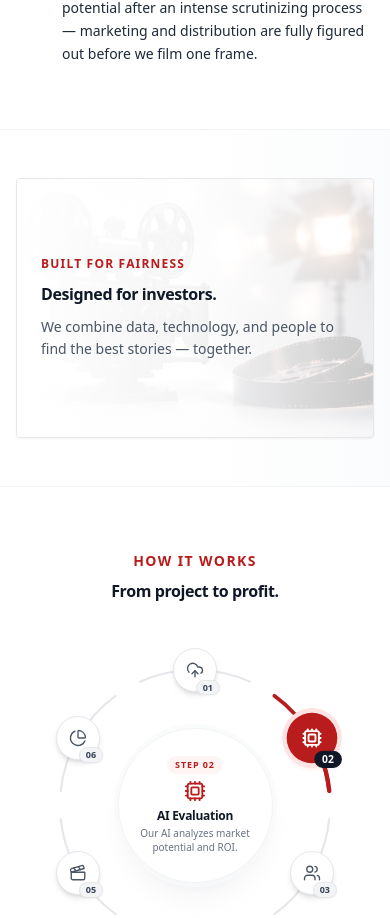
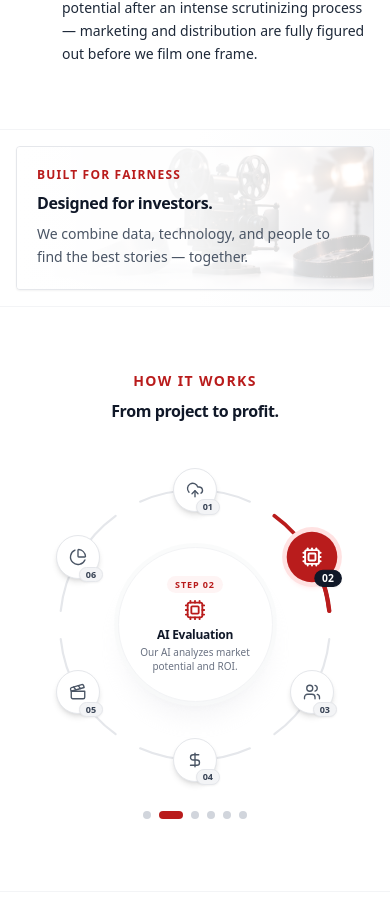
Before and after one commit to ChHashim88/bff3, a Next.js app: page / in a window 390 px wide. Shown: the part 3200-4118 px from the top of the page. Built offline with nearby package versions, Linux system fonts and the light colour scheme.

Commit message:
style: reduce empty vertical space around Built for Fairness section and card

```diff
--- a/src/components/sections/BuiltForFairness.tsx
+++ b/src/components/sections/BuiltForFairness.tsx
@@ -5,18 +5,18 @@ import { motion } from "framer-motion";
 
 export default function BuiltForFairness() {
   return (
-    <section className="relative w-full bg-white border-b border-gray-100 overflow-hidden py-12 sm:py-16 lg:py-20">
+    <section className="relative w-full bg-white border-b border-gray-100 overflow-hidden py-4 sm:py-6 lg:py-8">
       <div className="max-w-7xl mx-auto px-4 sm:px-6 lg:px-8 relative z-10">
 
         {/* -------------------------------------------------------- */}
         {/* 1. MOBILE RESPONSIVE CARD VIEW (Visible below lg <1024px) */}
         {/* -------------------------------------------------------- */}
         <motion.div
-          initial={{ opacity: 0, y: 20 }}
+          initial={{ opacity: 0, y: 15 }}
           whileInView={{ opacity: 1, y: 0 }}
           viewport={{ once: true, margin: "-40px" }}
-          transition={{ duration: 0.8, ease: [0.16, 1, 0.3, 1] }}
-          className="block lg:hidden relative rounded-sm border border-gray-200 bg-white p-6 sm:p-10 overflow-hidden shadow-xs flex flex-col justify-center min-h-[260px]"
+          transition={{ duration: 0.7, ease: [0.16, 1, 0.3, 1] }}
+          className="block lg:hidden relative rounded-sm border border-gray-200 bg-white p-5 sm:p-7 overflow-hidden shadow-xs flex flex-col justify-center"
         >
           {/* Background Image /bfc.PNG behind text with low opacity */}
           <div className="absolute inset-0 z-0 pointer-events-none overflow-hidden">
@@ -33,7 +33,7 @@ export default function BuiltForFairness() {
           </div>
 
           {/* Foreground Text Content */}
-          <div className="relative z-10 space-y-3 sm:space-y-4 max-w-lg">
+          <div className="relative z-10 space-y-2.5 sm:space-y-3 max-w-lg">
             <p className="text-xs sm:text-sm font-bold uppercase tracking-widest text-[#B91C1C]">
               Built For Fairness
             </p>
@@ -49,14 +49,14 @@ export default function BuiltForFairness() {
         {/* -------------------------------------------------------- */}
         {/* 2. DESKTOP GRID LAYOUT (Strictly Visible on lg screens >=1024px) */}
         {/* -------------------------------------------------------- */}
-        <div className="hidden lg:grid lg:grid-cols-12 items-center gap-12 lg:gap-16">
+        <div className="hidden lg:grid lg:grid-cols-12 items-center gap-10 lg:gap-12">
           {/* Left Content Column */}
           <motion.div
             initial={{ opacity: 0, x: -30 }}
             whileInView={{ opacity: 1, x: 0 }}
             viewport={{ once: true, margin: "-40px" }}
             transition={{ duration: 0.8, ease: [0.16, 1, 0.3, 1] }}
-            className="lg:col-span-6 space-y-5 max-w-xl z-20"
+            className="lg:col-span-6 space-y-4 max-w-xl z-20"
           >
             <p className="text-sm sm:text-base font-bold uppercase tracking-widest text-[#B91C1C]">
               Built For Fairness
@@ -75,7 +75,7 @@ export default function BuiltForFairness() {
             whileInView={{ opacity: 1, scale: 1 }}
             viewport={{ once: true, margin: "-40px" }}
             transition={{ duration: 1, ease: [0.16, 1, 0.3, 1] }}
-            className="lg:col-span-6 relative h-[360px] lg:h-[400px] w-full flex items-center justify-end overflow-hidden"
+            className="lg:col-span-6 relative h-[260px] lg:h-[300px] w-full flex items-center justify-end overflow-hidden"
           >
             <div className="relative w-full h-full">
               <Image
```
